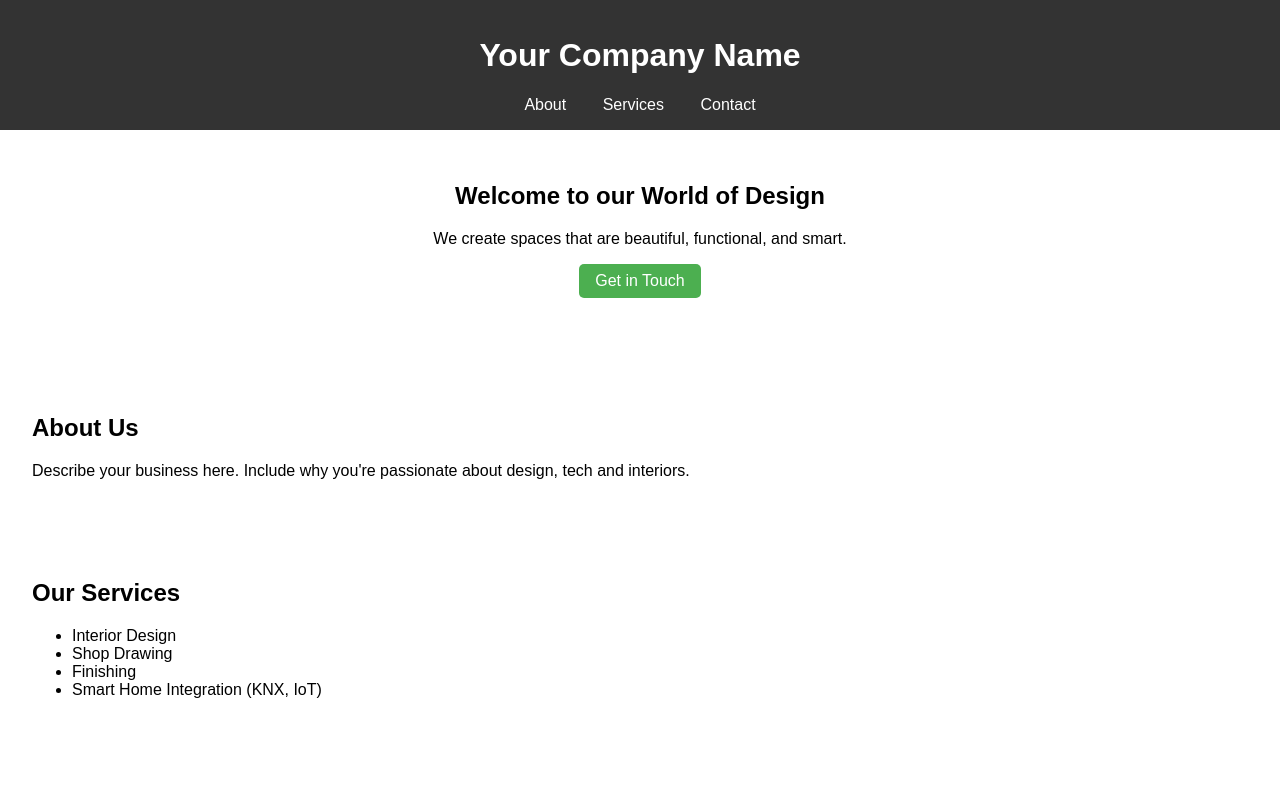
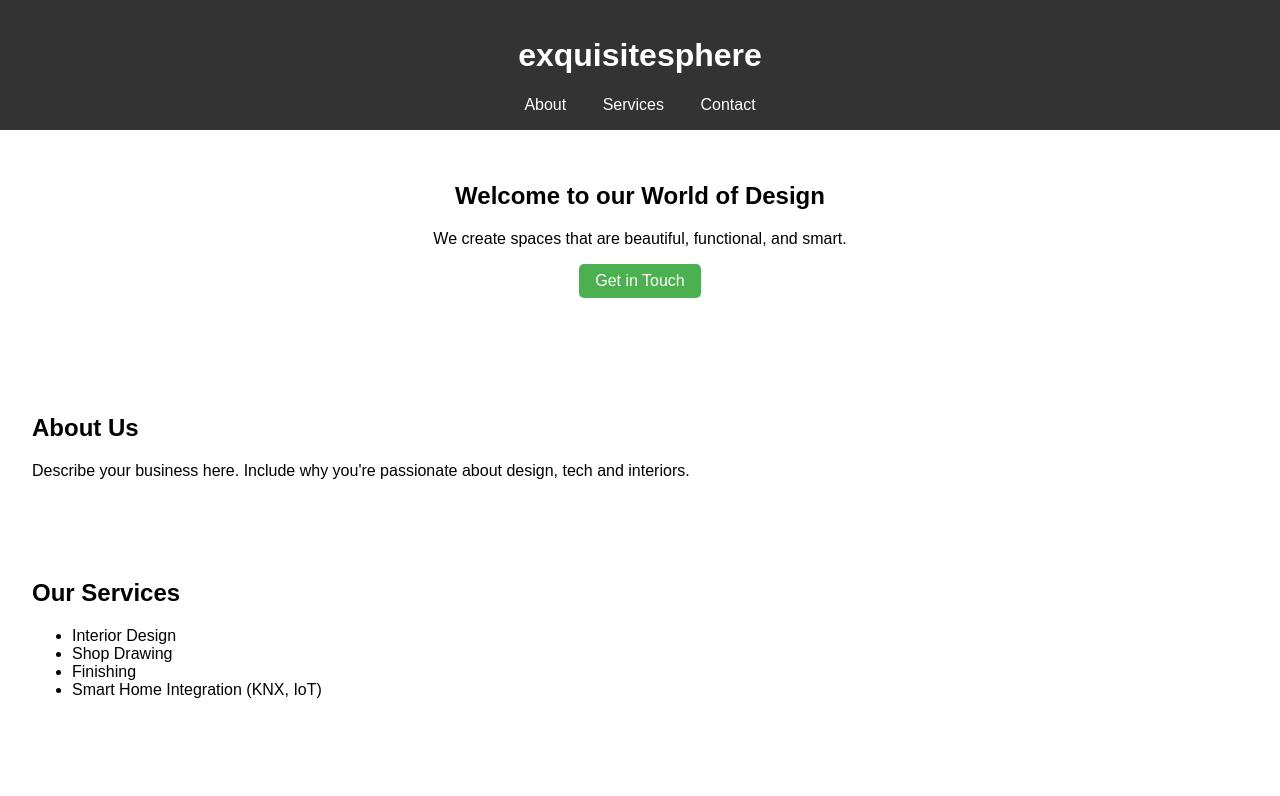
Before and after one commit to mohamedsayedantar/exquisitesphere, a plain HTML site: page index.html in a window 1280 px wide. Shown: the top 796 px of the page. Drawn offline with Linux system fonts and the light colour scheme; a script that the page names is missing.

Commit message:
Update index.html

```diff
--- a/index.html
+++ b/index.html
@@ -3,12 +3,12 @@
 <head>
     <meta charset="UTF-8">
     <meta name="viewport" content="width=device-width, initial-scale=1.0">
-    <title>Your Company Name</title>
+    <title>exquisitesphere</title>
     <link rel="stylesheet" href="style.css">
 </head>
 <body>
     <header>
-        <h1>Your Company Name</h1>
+        <h1>exquisitesphere</h1>
         <nav>
             <a href="#about">About</a>
             <a href="#services">Services</a>
```
